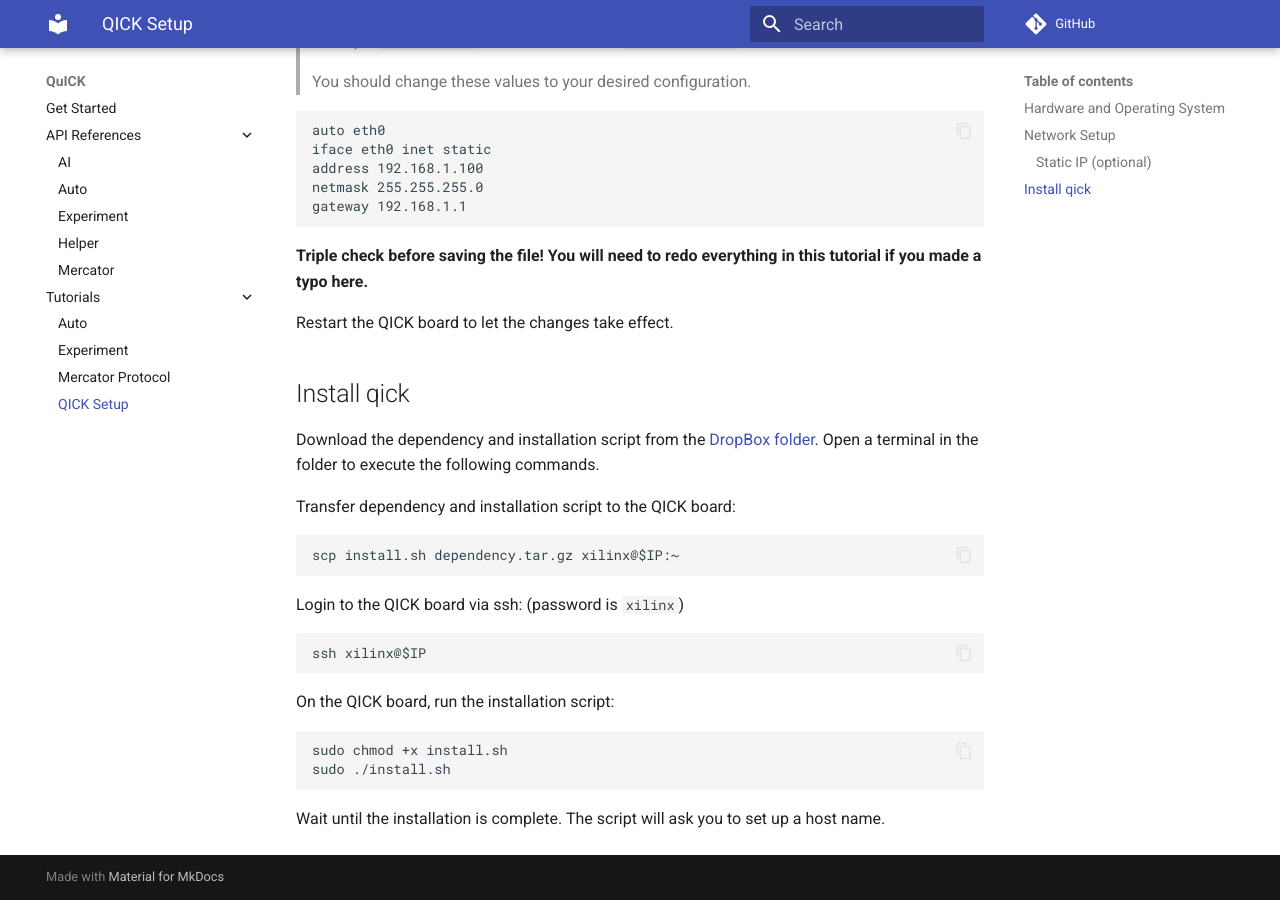
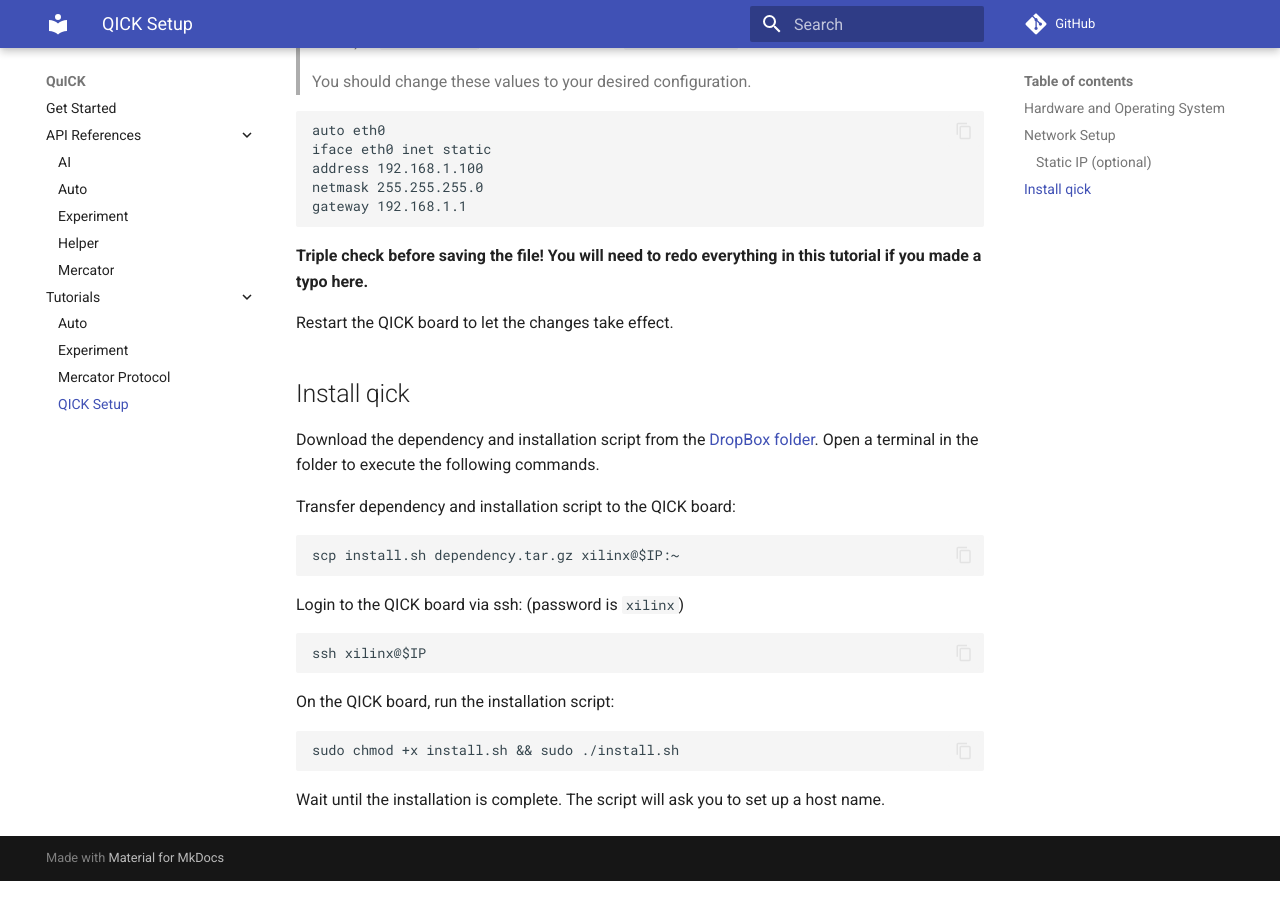
Before and after one commit to clelandlab/quick, an MkDocs documentation site: the page built from docs/Tutorials/qick.md, in a window 1280 px wide and 900 px high, scrolled down 1244 px. Built offline with MkDocs 1.6.1 and Material for MkDocs 9.7.7, drawn with Linux system fonts in a browser that asks for light colours; comment, search, counter and statistics services are not loaded.

````diff
--- a/docs/Tutorials/qick.md
+++ b/docs/Tutorials/qick.md
@@ -78,8 +78,7 @@ ssh xilinx@$IP
 On the QICK board, run the installation script:
 
 ```
-sudo chmod +x install.sh
-sudo ./install.sh
+sudo chmod +x install.sh && sudo ./install.sh
 ```
 
 Wait until the installation is complete. The script will ask you to set up a host name.
````
